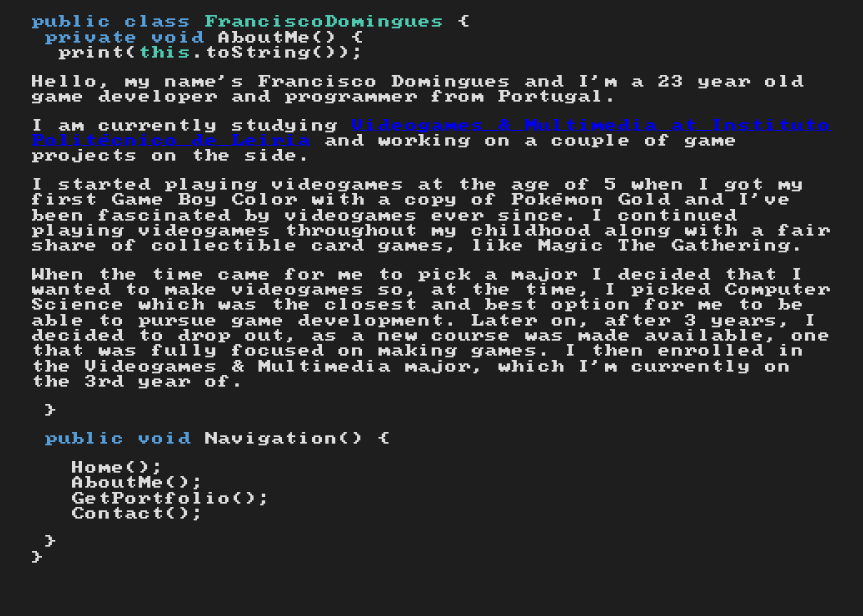
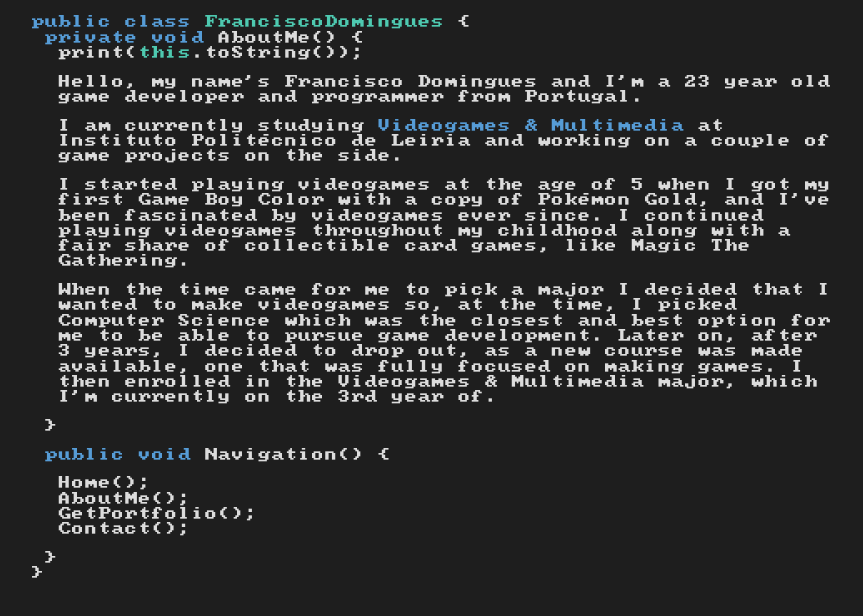
Before and after one commit to zinnerzPT/zinnerzPT.github.io, a plain HTML site: page about.html in a window 1280 px wide. Shown: the part 68-684 px from the top of the page, without its empty margins (208-1071 px from the left). Drawn offline with Linux system fonts and the light colour scheme.

Commit message:
Finished about.html

```diff
--- a/about.html
+++ b/about.html
@@ -16,10 +16,12 @@
 			<p><span class="visibility">public</span> <span class="class">class</span> <span class="object">FranciscoDomingues</span> {<br>
 				&emsp;<span class="visibility">private</span> <span class="class">void</span> AboutMe() {<br>
 				&emsp;&emsp;print(<span class="object">this</span>.toString());<br></p>
-				<p>Hello, my name's Francisco Domingues and I'm a <span id="age"></span> year old game developer and programmer from Portugal.</p>
-				<p>I am currently studying <a href="http://games.ipleiria.pt/">Videogames & Multimedia at Instituto Politécnico de Leiria</a> and working on a couple of game projects on the side.</p>
-				<p>I started playing videogames at the age of 5 when I got my first Game Boy Color with a copy of Pokémon Gold and I've been fascinated by videogames ever since. I continued playing videogames throughout my childhood along with a fair share of collectible card games, like Magic The Gathering.</p>
-				<p>When the time came for me to pick a major I decided that I wanted to make videogames so, at the time, I picked Computer Science which was the closest and best option for me to be able to pursue game development. Later on, after 3 years, I decided to drop out, as a new course was made available, one that was fully focused on making games. I then enrolled in the Videogames & Multimedia major, which I'm currently on the 3rd year of.</p>
+				<div id="about">
+					<p>Hello, my name's Francisco Domingues and I'm a <span id="age"></span> year old game developer and programmer from Portugal.</p>
+					<p>I am currently studying <a href="http://games.ipleiria.pt/">Videogames & Multimedia</a> at Instituto Politécnico de Leiria and working on a couple of game projects on the side.</p>
+					<p>I started playing videogames at the age of 5 when I got my first Game Boy Color with a copy of Pokémon Gold, and I've been fascinated by videogames ever since. I continued playing videogames throughout my childhood along with a fair share of collectible card games, like Magic The Gathering.</p>
+					<p>When the time came for me to pick a major I decided that I wanted to make videogames so, at the time, I picked Computer Science which was the closest and best option for me to be able to pursue game development. Later on, after 3 years, I decided to drop out, as a new course was made available, one that was fully focused on making games. I then enrolled in the Videogames & Multimedia major, which I'm currently on the 3rd year of.</p>
+				</div>
 				<p>&emsp;}</p>
 
 				<nav id="navigation">&emsp;<span class="visibility">public</span> <span class="class">void</span> Navigation() {<br>
@@ -46,6 +48,5 @@
 		return age;
 	}
 	document.getElementById("age").innerHTML = getAge("1995/03/28");
-  //console.log('age: ' + getAge("1995/03/28"));
 </script>
 </html>
--- a/css/styles.css
+++ b/css/styles.css
@@ -26,10 +26,21 @@ body{
 	color: #D69D85;
 }
 
+/* About */
+#about{
+	padding-left: 2em;
+}
+
+#about a:link, #about a:visited{
+	color: #569CD6;
+	text-decoration: none;
+}
+
 
 /* Navigation */
 #navigation ul{
-	list-style-type:none;
+	list-style-type: none;
+	padding-inline-start: 2em;
 }
 #navigation a:link, #navigation a:visited{
 	color: #DCDCDC;
```
